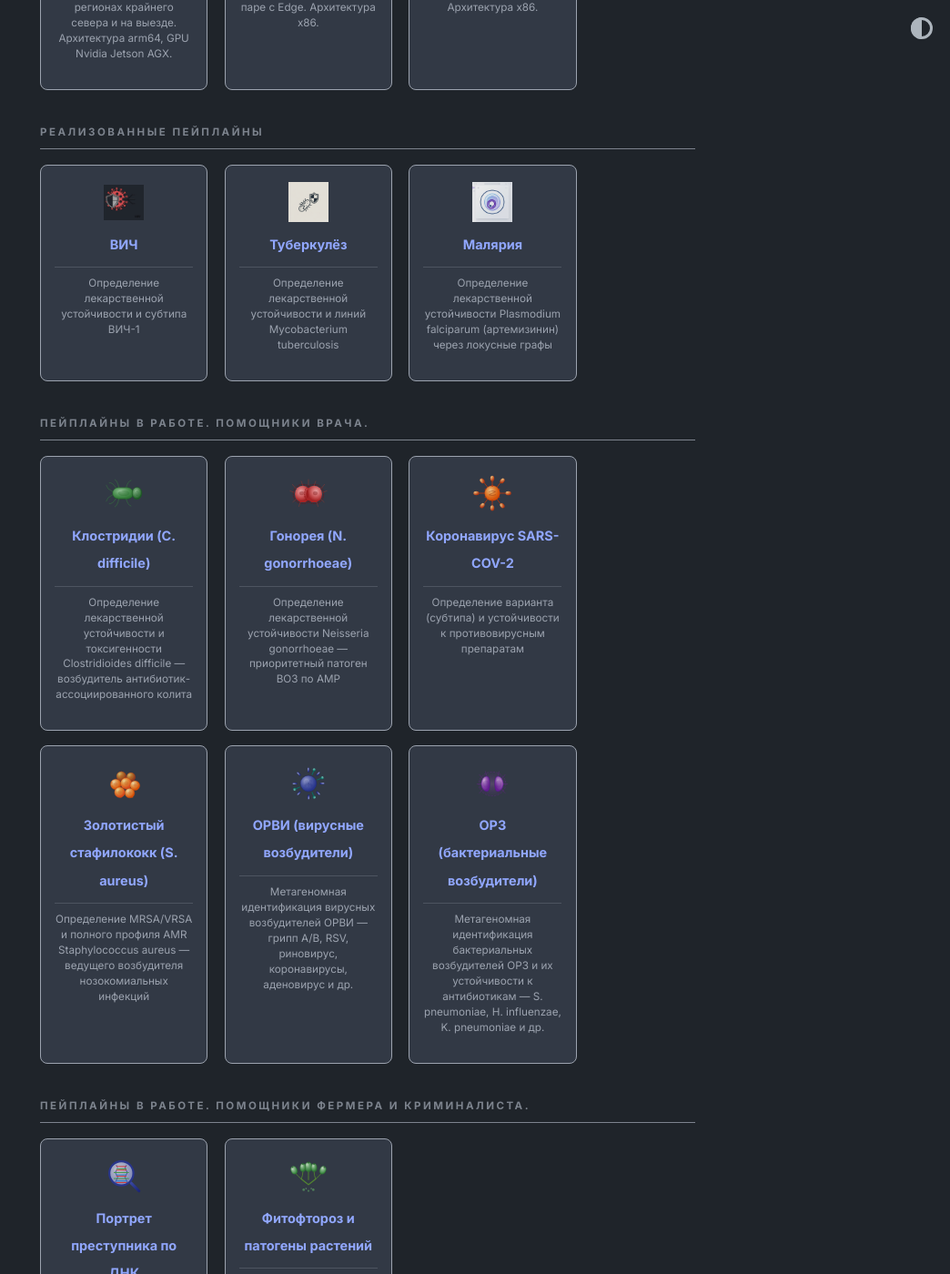
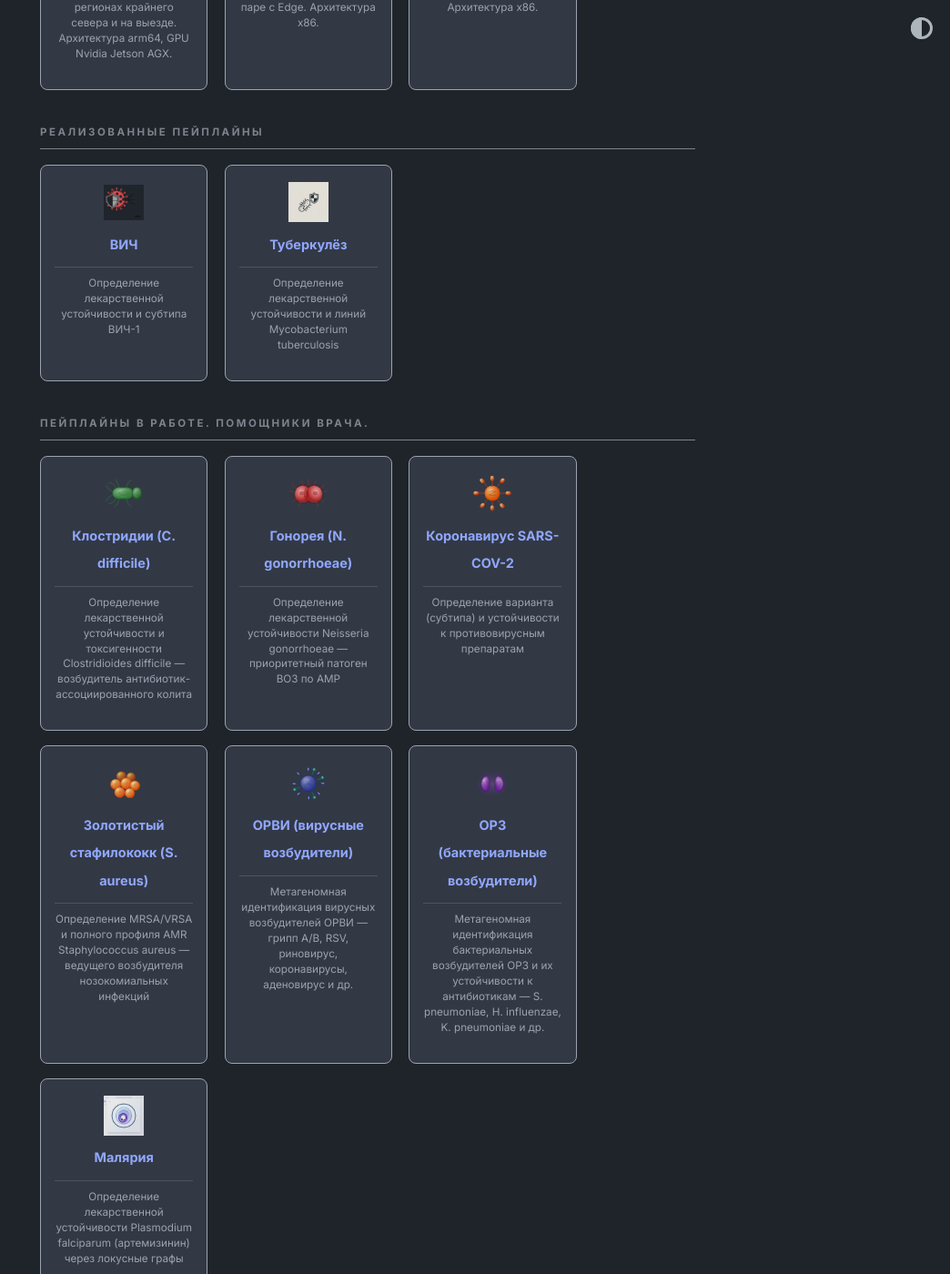
Before and after one commit to onsiteseq/onsiteseq.github.io, a Jekyll site: the page built from index.md, in a window 1280 px wide and 1400 px high, scrolled down 802 px. Shown: the whole window at 91% size, without its empty margins (236-1280 px from the left). Built offline with Jekyll 4.4.1, drawn with Linux system fonts in a browser that asks for light colours; some of the changed lines change nothing that is shown.

Commit message:
Move Malaria card to 'Пейплайны в работе. Помощники врача.'

```diff
--- a/_data/home.yml
+++ b/_data/home.yml
@@ -35,10 +35,6 @@ project_entries:
     desc: Определение лекарственной устойчивости и линий Mycobacterium tuberculosis
     image: /assets/images/logo/tub.png
 
-  - title: Малярия
-    url: plasmodium
-    desc: Определение лекарственной устойчивости Plasmodium falciparum (артемизинин) через локусные графы
-    image: /assets/images/logo/icon_plasmodium.png
 
 oncology_entries:
   - title: Вирус папилломы человека (ВПЧ)
@@ -76,6 +72,11 @@ old_project_entries:
     url: cold
     desc: Метагеномная идентификация бактериальных возбудителей ОРЗ и их устойчивости к антибиотикам — S. pneumoniae, H. influenzae, K. pneumoniae и др.
     image: /assets/images/logo/icon_cold.svg
+
+  - title: Малярия
+    url: plasmodium
+    desc: Определение лекарственной устойчивости Plasmodium falciparum (артемизинин) через локусные графы
+    image: /assets/images/logo/icon_plasmodium.png
 
 criminal_entries:
   - title: Портрет преступника по ДНК
```
